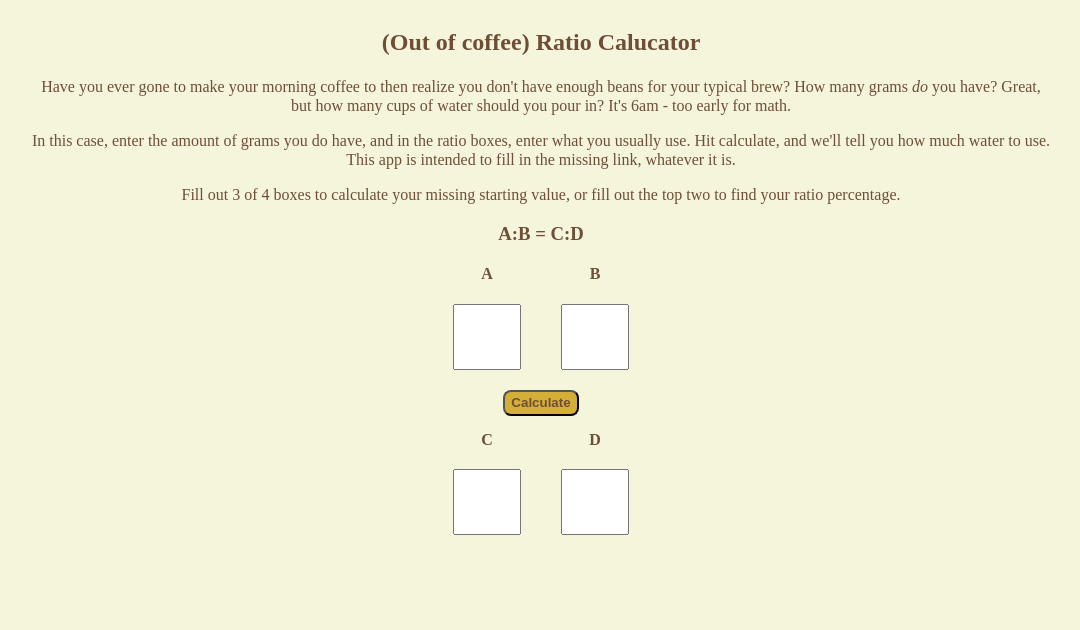
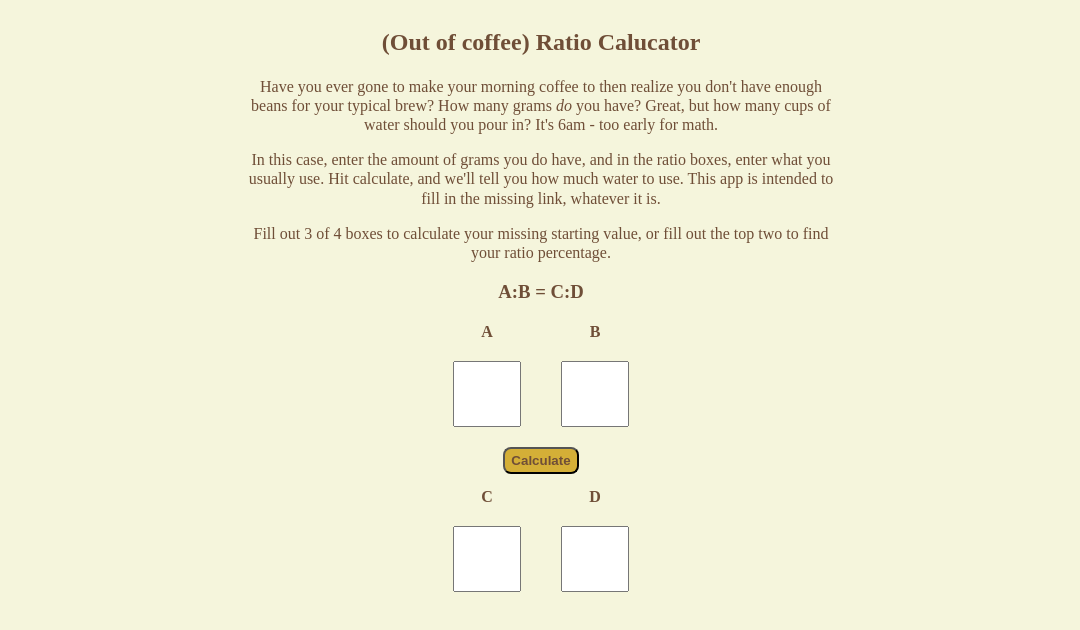
Before and after one commit to Jacob-Burnstein/ratioApp, a React (Vite) app: page / in a window 1280 px wide. Shown: the top 630 px of the page, without its empty margins (99-1179 px from the left). Built offline with nearby package versions, Linux system fonts and the light colour scheme.

Commit message:
added @media query

```diff
--- a/src/index.css
+++ b/src/index.css
@@ -58,3 +58,9 @@ button {
 button:hover {
   background-color: #fffdd0;
 }
+
+@media (min-width: 825px) {
+  .main-container {
+    width: 600px;
+  }
+}
```
